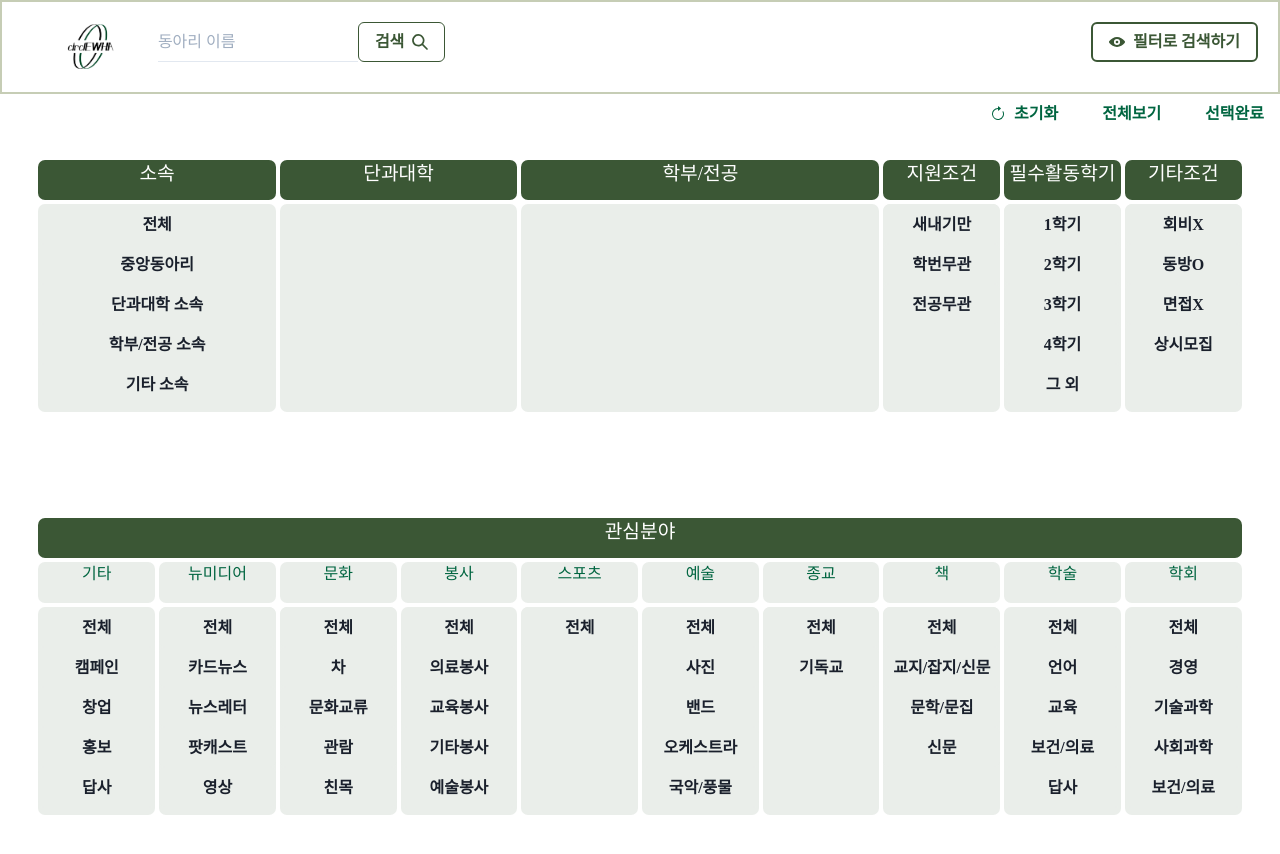
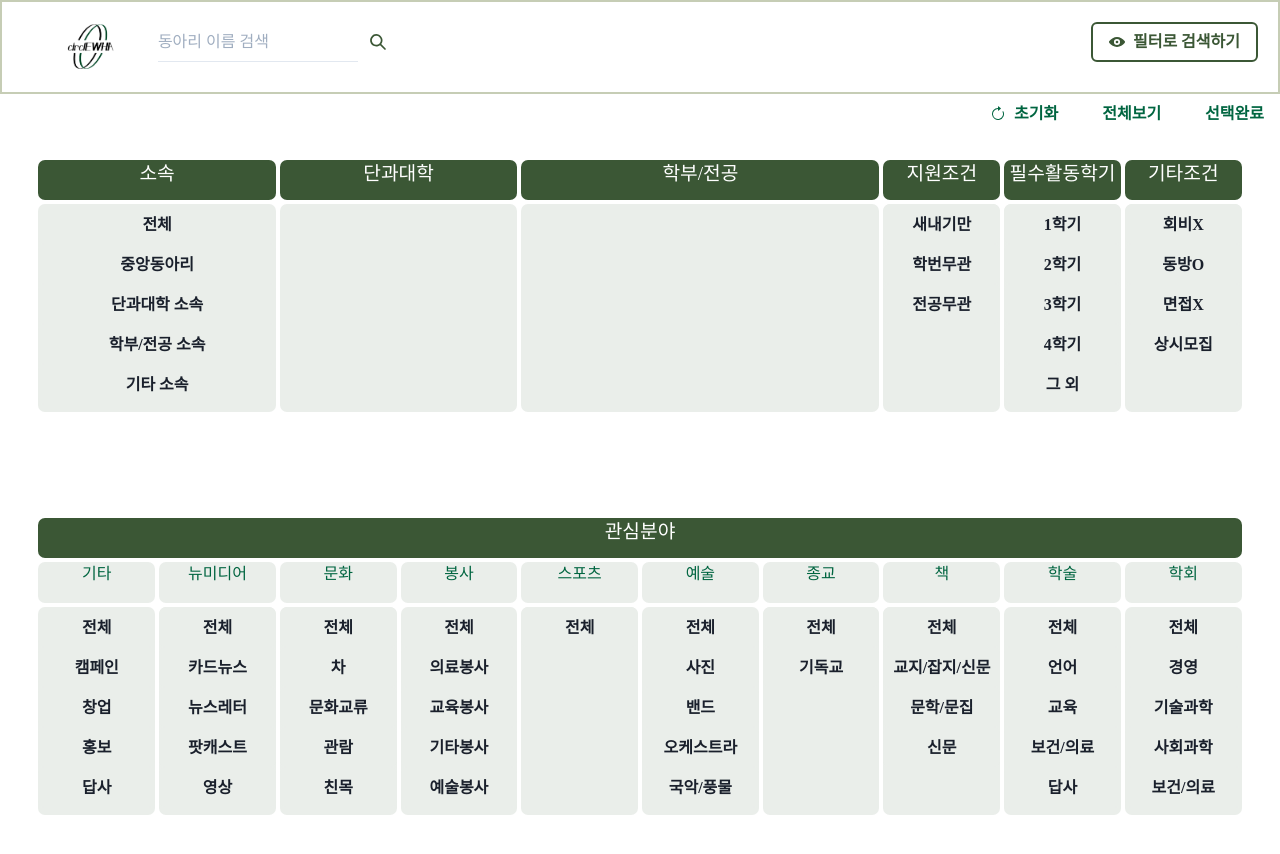
Before and after one commit to Soohyeon-Choi/Circlewha, a Next.js app: page /tagSearch in a window 1280 px wide. Shown: the top 854 px of the page. Built offline with nearby package versions, Linux system fonts and the light colour scheme; a web font is replaced by a local one.

Commit message:
Feat: search with name

```diff
--- a/src/components/SearchBar.js
+++ b/src/components/SearchBar.js
@@ -1,65 +1,41 @@
-import {Input,InputGroup,Button } from "@chakra-ui/react";
-import { SearchIcon } from '@chakra-ui/icons';
+import { Input, InputGroup, Button, IconButton } from "@chakra-ui/react";
+import { SearchIcon } from "@chakra-ui/icons";
 import { useRouter } from "next/router";
-import { useState,setState } from "react";
+import { useState, setState } from "react";
 import axios from "axios";
 import React from "react";
 
-export default function SearchBar(AddKeyword){
-    const router = useRouter();
-  const[title,setTitle]=useState('');
+export default function SearchBar({ title_search, handleChange }) {
+  const pressEnter = (event) => {
+    const { key } = event;
+    if (key == "Enter") {
+      title_search();
+    }
+  };
 
+  const clickButton = () => {
+    title_search();
+  };
 
-    const handleChange = ({target:{value}}) => setTitle(value);
-
-
-    const title_search =async() =>{
-
-            axios.get('/title',
-            {params:{
-                title:`${title}`
-            }})
-            .then((res)=>{
-                console.log(res.data);
-            });
-
-        };
-
-
-      /*  const handleEnter = (e) => {
-          if (title && e.keyCode === 13) {
-            AddKeyword(title);
-            setTitle('');
-
-          }
-        }
-
-        const hasTitle = !!title;
-
-        {
-          console.log(!!title);
-        }*/
-
-
-    return(
-        <InputGroup >
-
-        <Input variant='flushed'
-        value={title}
+  return (
+    <InputGroup>
+      <Input
+        variant="flushed"
         onChange={handleChange}
-
-        htmlSize={20} width='auto' placeholder='동아리 이름' color='#000000' focusBorderColor='#3b5735' />
-
-    <Button rightIcon={<SearchIcon />}
-    onClick={title_search}
-    color='#3b5735' borderColor='#3b5735' variant='outline'>
-    검색
-  </Button>
-
-
-      </InputGroup>
-
-    );
-
-
+        onChange={(event) => handleChange(event)}
+        onKeyPress={(event) => pressEnter(event)}
+        htmlSize={20}
+        width="auto"
+        placeholder="동아리 이름 검색"
+        color="#000000"
+        focusBorderColor="#3b5735"
+      />
+      <IconButton
+        icon={<SearchIcon />}
+        onClick={clickButton}
+        color="#3b5735"
+        background="none"
+      />
+    </InputGroup>
+  );
 }
```
Also changed, not shown: pages/TitleSearch.js (+14 -7 lines).
